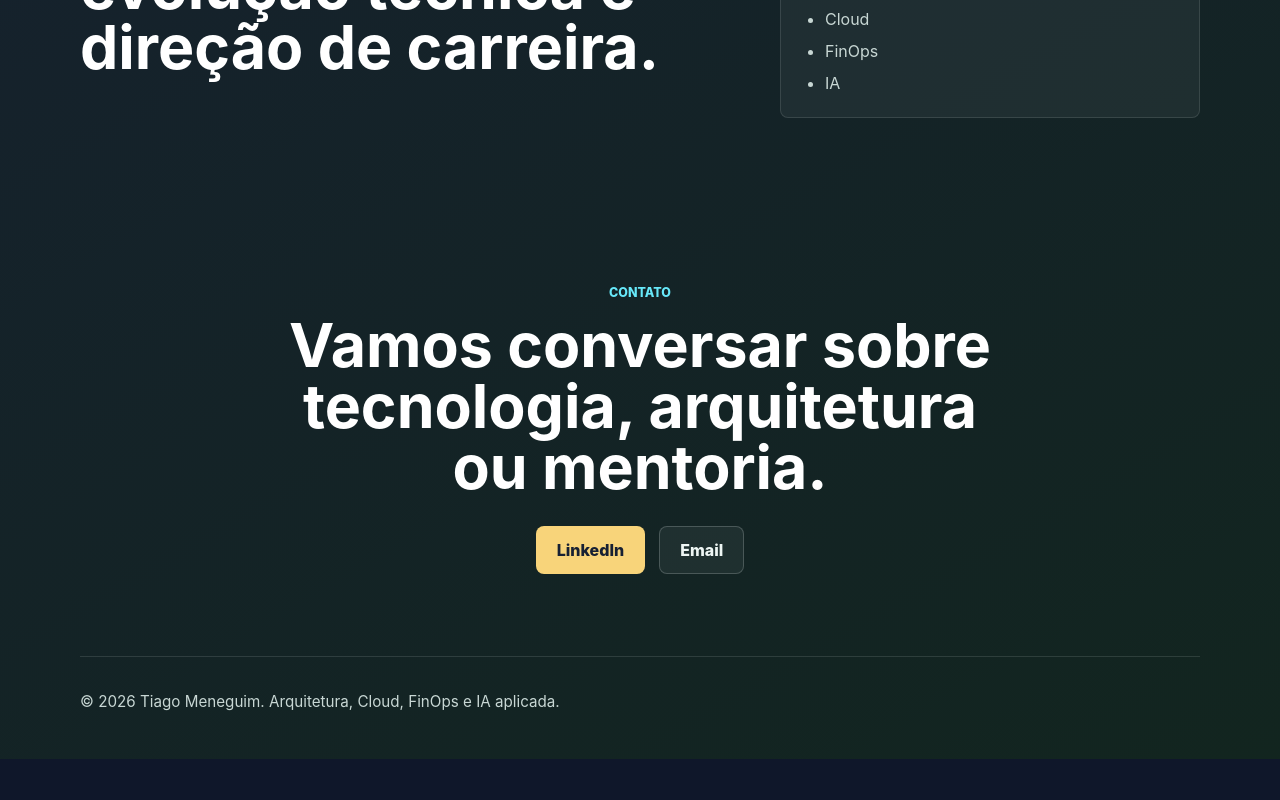
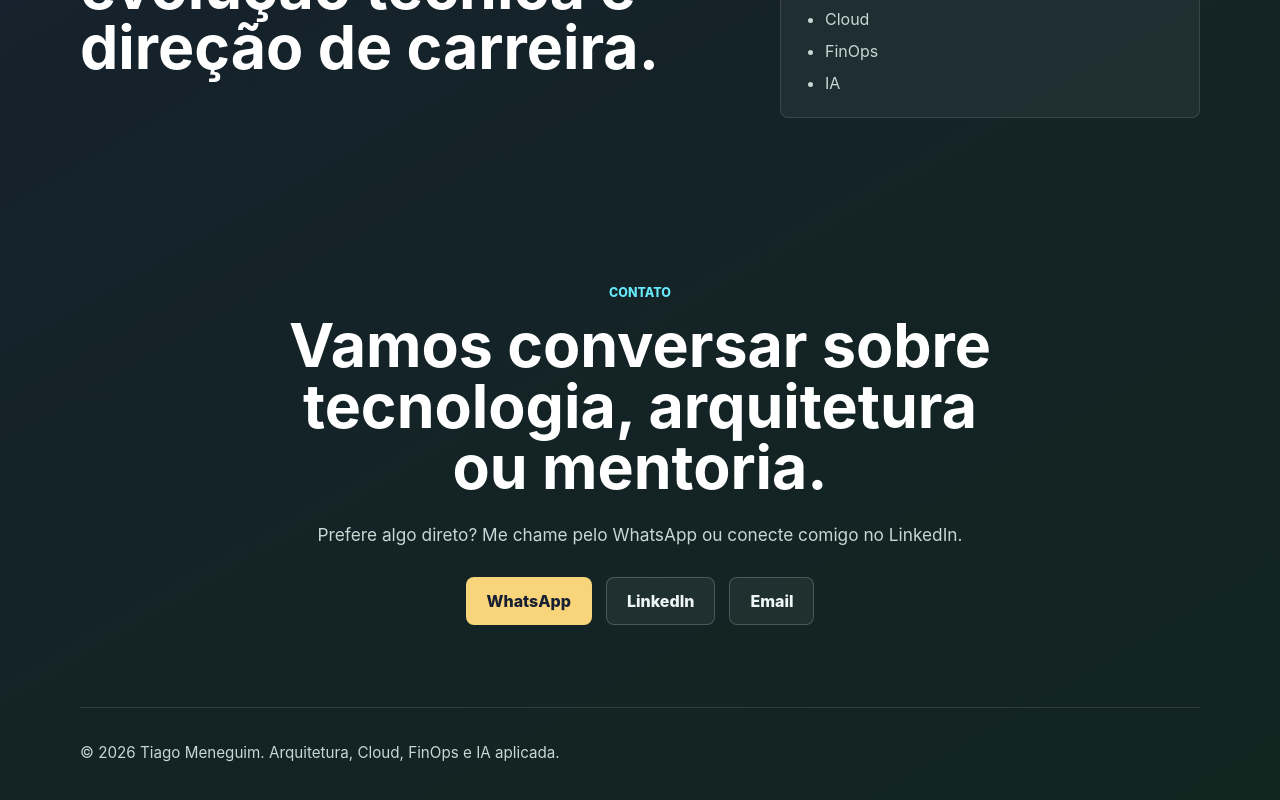
Before and after one commit to meneguimhp/site-tiago-meneguim, a React (Vite) app: page / in a window 1280 px wide. Shown: the part 2651-3451 px from the top of the page. Before the commit the page ends 3410 px from the top, so only its background shows below. Built offline with nearby package versions, Linux system fonts and the light colour scheme.

Commit message:
Add contact links and social metadata

```diff
--- a/index.html
+++ b/index.html
@@ -7,6 +7,15 @@
       name="description"
       content="Site profissional de Tiago Meneguim sobre arquitetura, cloud, FinOps e IA aplicada."
     />
+    <meta name="author" content="Tiago Meneguim" />
+    <meta property="og:type" content="website" />
+    <meta property="og:title" content="Tiago Meneguim | Arquitetura, Cloud, FinOps e IA" />
+    <meta
+      property="og:description"
+      content="Arquitetura, Cloud, FinOps e IA aplicada para soluções escaláveis, eficientes e orientadas a resultado."
+    />
+    <meta property="og:url" content="https://tiagomeneguim.com.br/" />
+    <meta name="twitter:card" content="summary" />
     <title>Tiago Meneguim | Arquitetura, Cloud, FinOps e IA</title>
   </head>
   <body>
--- a/src/sections/Contact.tsx
+++ b/src/sections/Contact.tsx
@@ -1,12 +1,26 @@
 import { Button } from '../components/Button';
+
+const whatsappUrl =
+  'https://wa.me/5511997648414?text=Ola%2C%20Tiago.%20Vi%20seu%20site%20e%20quero%20conversar.';
 
 export function Contact() {
   return (
     <section className="section contact" id="contato">
       <p className="section-label">Contato</p>
       <h2>Vamos conversar sobre tecnologia, arquitetura ou mentoria.</h2>
+      <p>
+        Prefere algo direto? Me chame pelo WhatsApp ou conecte comigo no LinkedIn.
+      </p>
       <div className="contact__actions">
-        <Button href="https://www.linkedin.com/" target="_blank" rel="noreferrer">
+        <Button href={whatsappUrl} target="_blank" rel="noreferrer">
+          WhatsApp
+        </Button>
+        <Button
+          href="https://www.linkedin.com/in/tiago-meneguim/"
+          target="_blank"
+          rel="noreferrer"
+          variant="secondary"
+        >
           LinkedIn
         </Button>
         <Button href="mailto:meneguimhp@hotmail.com" variant="secondary">
--- a/src/sections/Hero.tsx
+++ b/src/sections/Hero.tsx
@@ -1,4 +1,7 @@
 import { Button } from '../components/Button';
+
+const whatsappUrl =
+  'https://wa.me/5511997648414?text=Ola%2C%20Tiago.%20Vi%20seu%20site%20e%20quero%20conversar.';
 
 export function Hero() {
   return (
@@ -10,7 +13,9 @@ export function Hero() {
           Construindo soluções escaláveis, eficientes e orientadas a resultado.
         </p>
         <div className="hero__actions" aria-label="Ações principais">
-          <Button href="#contato">Falar comigo</Button>
+          <Button href={whatsappUrl} target="_blank" rel="noreferrer">
+            Falar comigo
+          </Button>
           <Button href="#mentoria" variant="secondary">
             Mentoria gratuita
           </Button>
--- a/src/styles.css
+++ b/src/styles.css
@@ -320,6 +320,12 @@ ul {
   margin-left: auto;
 }
 
+.contact p:not(.section-label) {
+  max-width: 680px;
+  margin-right: auto;
+  margin-left: auto;
+}
+
 .contact__actions {
   justify-content: center;
 }
```
